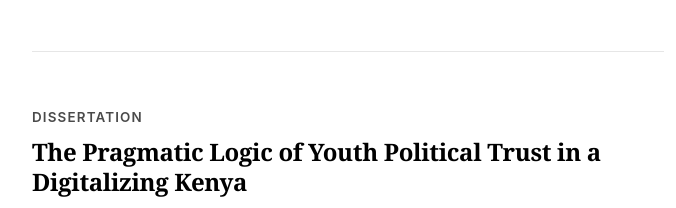
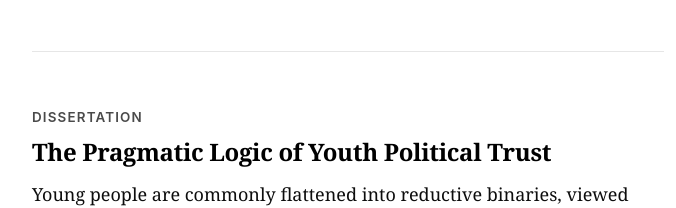
Before and after one commit to aaltiok/aaltiok.github.io, a plain HTML site: page index.html in a window 1280 px wide. Shown: the part 599-807 px from the top of the page, without its empty margins (292-968 px from the left). Drawn offline with Linux system fonts and the light colour scheme.

Commit message:
Update index.html

```diff
--- a/index.html
+++ b/index.html
@@ -178,10 +178,9 @@
 
     <div class="diss">
       <span class="status">Dissertation</span>
-      <h3>The Pragmatic Logic of Youth Political Trust in a Digitalizing Kenya</h3>
+      <h3>The Pragmatic Logic of Youth Political Trust </h3>
       <p>Young people are commonly flattened into reductive binaries, viewed either as threats to democratic stability due to their disengagement from conventional politics, or romanticized as drivers of democratic renewal through direct action against corruption and authoritarianism. Both portrayals rest on the assumption that youth harbor deep cynicism toward public institutions. My dissertation challenges this perspective by systematically analyzing what young Kenyans mean when they express trust or mistrust in their government and elected representatives. Uncovering a pragmatic political logic, I show that young people extend trust on material grounds, calibrating their support not as a simple transaction, but as an evaluation of what they judge elected representatives are realistically capable of delivering in their context. The dissertation examines how Kenyan youth encounter in ICT hubs, evaluate government programs and navigate governmental politics online, and incorporate Turkey as a shadow case to compare how youth evaluate flagsip state-sponsored digitalization initiatives. Across these context, youth political trust emerges as a grounded assessment of what is possible rather than a generic generational demand for democracy.</p>
     </div>
-
   </section>
 
   <section id="fieldwork">
```
